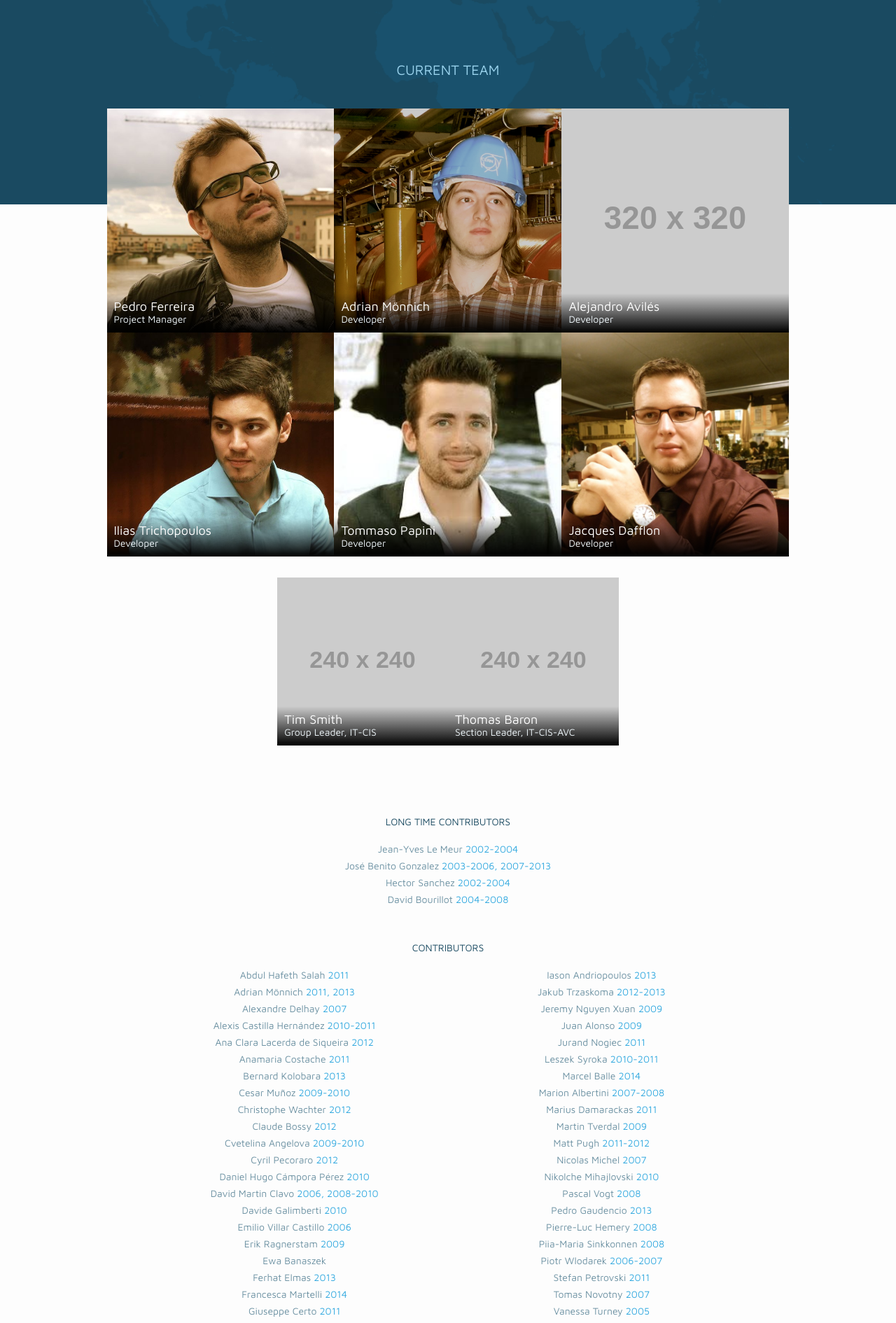
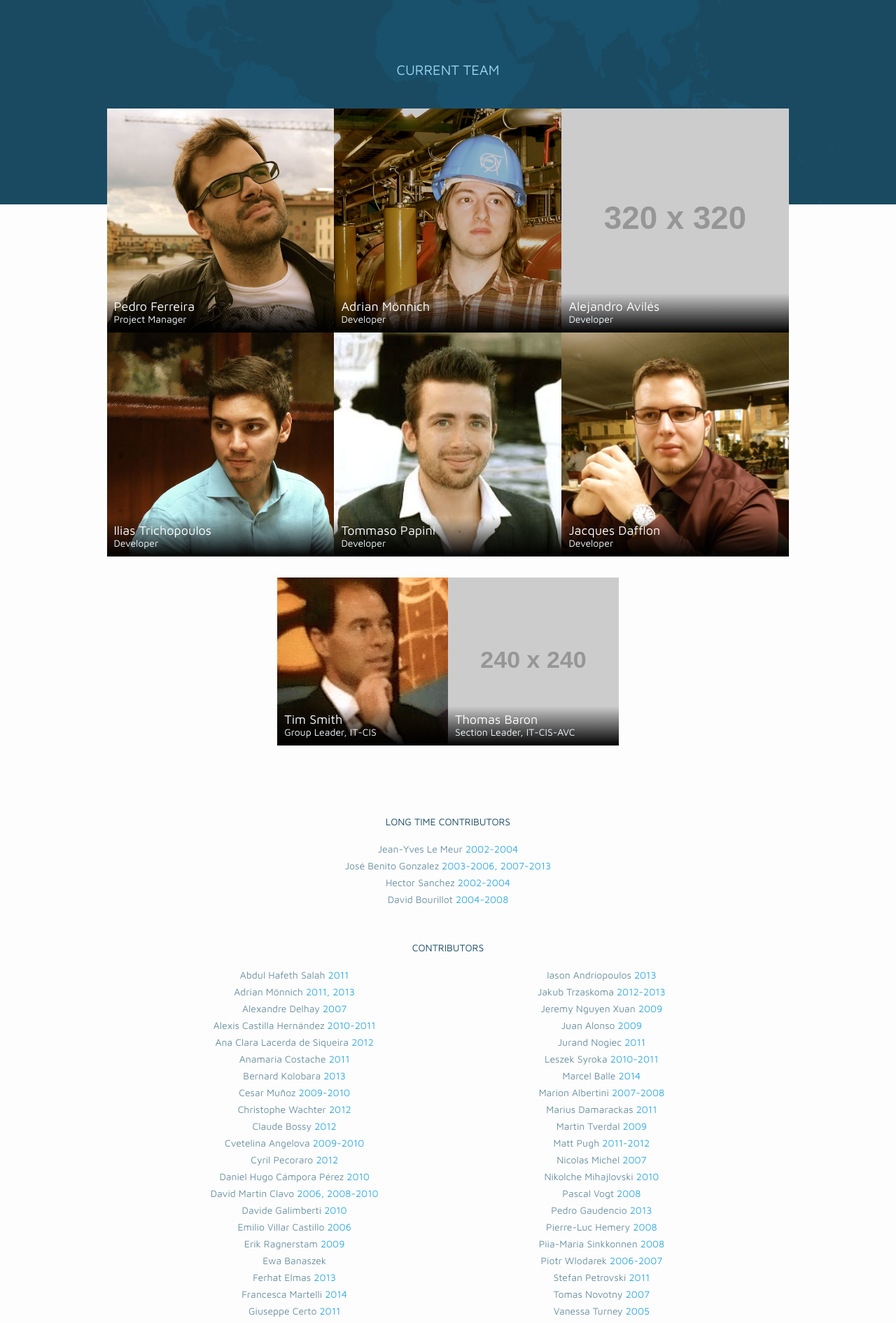
Before and after one commit to indico/indico.github.io, a Jekyll site: the page built from about_us.md, in a window 1280 px wide. Shown: the part 413-2303 px from the top of the page at 70% size. Built offline with Jekyll 4.4.1, drawn with Linux system fonts in a browser that asks for light colours; nearby versions of some CDN libraries.

Commit message:
New photos

```diff
--- a/_layouts/about_us.html
+++ b/_layouts/about_us.html
@@ -56,13 +56,13 @@ layout: default
                     <div class="row team-leaders">
                         <div class="col-md-6 col-sm-9 col-xs-8 block-center">
                             <div class="row">
-                                <div class="team-member team-member-leader col-md-6 col-sm-6 col-xs-12">
+                                <div class="team-member team-member-leader team-member-leader-group col-md-6 col-sm-6 col-xs-12">
                                     <div class="team-member-note">
                                         <div class="team-member-name">Tim Smith</div>
                                         <div class="team-member-pos">Group Leader, IT-CIS</div>
                                     </div>
                                 </div>
-                                <div class="team-member team-member-leader col-md-6 col-sm-6 col-xs-12">
+                                <div class="team-member team-member-leader team-member-leader-section col-md-6 col-sm-6 col-xs-12">
                                     <div class="team-member-note">
                                         <div class="team-member-name">Thomas Baron</div>
                                         <div class="team-member-pos">Section Leader, IT-CIS-AVC</div>
--- a/css/indico.css
+++ b/css/indico.css
@@ -1585,55 +1585,59 @@ a.no-decoration:visited {
   min-height: 320px;
 }
 /* line 1107, ../_sass/indico.scss */
-.about-team-grid .team-member-project-manager {
-  background-image: url("../img/people/pedroferreira.jpg");
-}
-/* line 1111, ../_sass/indico.scss */
-.about-team-grid .team-member-developer-1 {
-  background-image: url("../img/people/adrianmonnich.jpg");
-}
-/* line 1115, ../_sass/indico.scss */
-.about-team-grid .team-member-developer-3 {
-  background-image: url("../img/people/iliastrichopoulos.jpg");
-}
-/* line 1119, ../_sass/indico.scss */
-.about-team-grid .team-member-developer-4 {
-  background-image: url("../img/people/tommasopapini.jpg");
-}
-/* line 1123, ../_sass/indico.scss */
-.about-team-grid .team-member-developer-5 {
-  background-image: url("../img/people/jacquesdafflon.jpg");
-}
-/* line 1127, ../_sass/indico.scss */
-.about-team-grid .team-leaders {
-  margin-top: 30px;
-}
-/* line 1131, ../_sass/indico.scss */
 .about-team-grid .team-member-leader {
   background-image: url("http://placehold.it/240x240");
   min-height: 240px;
 }
-
-/* line 1137, ../_sass/indico.scss */
+/* line 1112, ../_sass/indico.scss */
+.about-team-grid .team-member-project-manager {
+  background-image: url("../img/people/pedroferreira.jpg");
+}
+/* line 1116, ../_sass/indico.scss */
+.about-team-grid .team-member-developer-1 {
+  background-image: url("../img/people/adrianmonnich.jpg");
+}
+/* line 1120, ../_sass/indico.scss */
+.about-team-grid .team-member-developer-3 {
+  background-image: url("../img/people/iliastrichopoulos.jpg");
+}
+/* line 1124, ../_sass/indico.scss */
+.about-team-grid .team-member-developer-4 {
+  background-image: url("../img/people/tommasopapini.jpg");
+}
+/* line 1128, ../_sass/indico.scss */
+.about-team-grid .team-member-developer-5 {
+  background-image: url("../img/people/jacquesdafflon.jpg");
+}
+/* line 1132, ../_sass/indico.scss */
+.about-team-grid .team-member-leader-group {
+  background-image: url("../img/people/timsmith.jpg");
+}
+/* line 1136, ../_sass/indico.scss */
+.about-team-grid .team-leaders {
+  margin-top: 30px;
+}
+
+/* line 1141, ../_sass/indico.scss */
 .about-us-main-section {
   padding-top: calc(80 * 30px);
   text-align: center;
 }
 @media (min-width: 768px) {
-  /* line 1137, ../_sass/indico.scss */
+  /* line 1141, ../_sass/indico.scss */
   .about-us-main-section {
     padding-top: calc(37 * 30px);
   }
 }
 @media (min-width: 992px) {
-  /* line 1137, ../_sass/indico.scss */
+  /* line 1141, ../_sass/indico.scss */
   .about-us-main-section {
     padding-top: calc(25 * 30px);
     text-align: left;
   }
 }
 
-/* line 1151, ../_sass/indico.scss */
+/* line 1155, ../_sass/indico.scss */
 .contr-list {
   font-family: Maven Pro;
   font-weight: 400;
@@ -1642,24 +1646,24 @@ a.no-decoration:visited {
   margin-top: calc(2 * 30px);
 }
 @media (min-width: 768px) {
-  /* line 1151, ../_sass/indico.scss */
+  /* line 1155, ../_sass/indico.scss */
   .contr-list {
     margin-top: 30px;
   }
 }
-/* line 1162, ../_sass/indico.scss */
+/* line 1166, ../_sass/indico.scss */
 .contr-list h2.contr-list-header {
   color: #1A4A61;
   font-size: 14px;
   line-height: 24px;
 }
-/* line 1168, ../_sass/indico.scss */
+/* line 1172, ../_sass/indico.scss */
 .contr-list ul.contr-list-names {
   color: #6D92A3;
   list-style: none;
   margin-left: 0;
 }
-/* line 1173, ../_sass/indico.scss */
+/* line 1177, ../_sass/indico.scss */
 .contr-list ul.contr-list-names .contr-list-names-date {
   color: #34AAE0;
 }
```
Also changed, not shown: _sass/indico.scss (+9 -5 lines), img/macbook_air.backup.png (added), img/macbook_air.png, img/people/timsmith.jpg (added).
